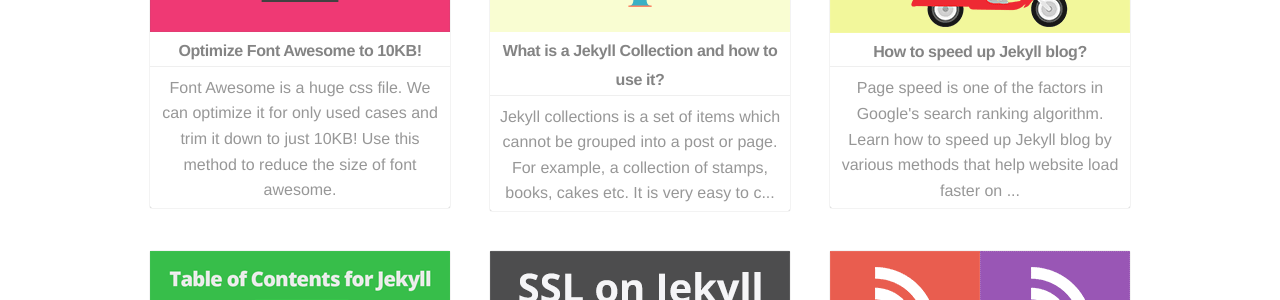
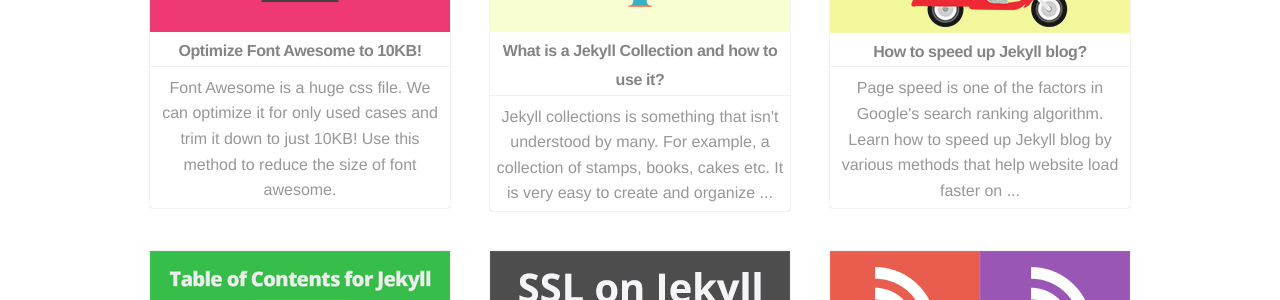
Before and after one commit to gaganmaheshwari/blog-webjeda, a Jekyll site: the page built from index.html, in a window 1280 px wide. Shown: the part 283-583 px from the top of the page. Built offline with Jekyll 4.4.1, drawn with Linux system fonts in a browser that asks for light colours; the list of posts is cut into pages by our own code.

Commit message:
no message

```diff
--- a/_posts/2016-05-27-jekyll-collections.md
+++ b/_posts/2016-05-27-jekyll-collections.md
@@ -1,6 +1,6 @@
 ---
 title: What is a Jekyll Collection and how to use it?
-desc: Jekyll collections is a set of items which cannot be grouped into a post or page. For example, a collection of stamps, books, cakes etc. It is very easy to create and organize multiple collections on a Jekyll blog.
+desc: Jekyll collections is something that isn't understood by many. For example, a collection of stamps, books, cakes etc. It is very easy to create and organize multiple collections on a Jekyll blog.
 keywords:
 author: sharathdt
 image: jekyll-collection.svg
```
